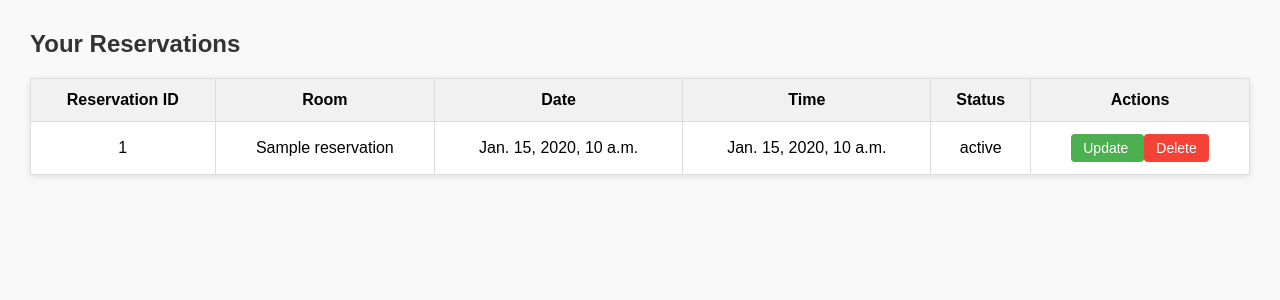
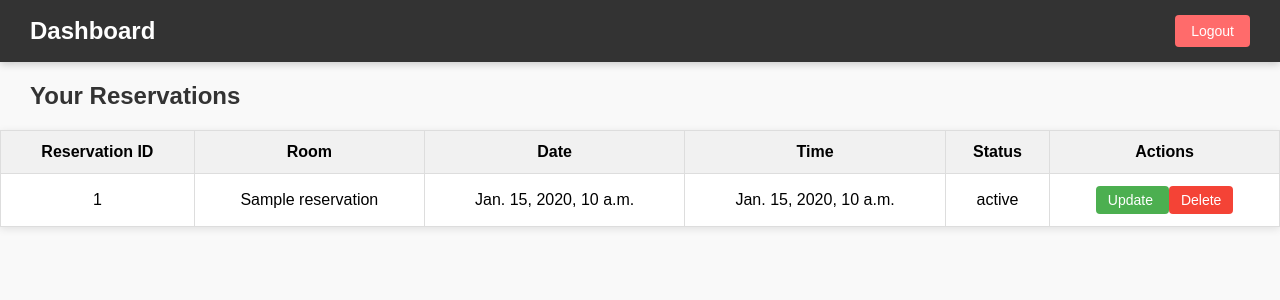
Before and after one commit to MorshedNabil/django-db-operations, a Django app: template django_db/templates/dashboard.html in a window 1280 px wide. Shown: the top 300 px of the page. Run offline with Django 5.2, Linux system fonts and the light colour scheme; the template is opened without the code that fills it: most values are stand-ins (such as "Sample title", 1, 10 or a date in 2020); data that the repository does not hold is empty.

Commit message:
Fix: Fix the logout button: Refator: Create reservation table

```diff
--- a/django_db/database.py
+++ b/django_db/database.py
@@ -17,7 +17,6 @@ class UserDB:
 
     @staticmethod
     def get_user_by_id(user_id):
-        # print(f"SELECT * FROM user WHERE user_id = '"+user_id+"'")
         with connection.cursor() as cursor:
             cursor.execute("SELECT * FROM user WHERE user_id = %s", [user_id])
             columns = [col[0] for col in cursor.description]  # Extract all column names
--- a/django_db/static/styles/dashboard.css
+++ b/django_db/static/styles/dashboard.css
@@ -1,12 +1,54 @@
 body {
     font-family: Arial, sans-serif;
-    margin: 30px;
+    margin: 0;
+    padding: 0;
     background-color: #f9f9f9;
+}
+
+/* Navbar styling */
+.navbar {
+    display: flex;
+    justify-content: space-between;
+    align-items: center;
+    background-color: #333;
+    color: white;
+    padding: 15px 30px;
+    box-shadow: 0 2px 8px rgba(0,0,0,0.2);
+}
+
+.navbar h1 {
+    margin: 0;
+    font-size: 24px;
+}
+
+.logout-btn {
+    background-color: #ff6b6b;
+    color: white;
+    padding: 8px 16px;
+    text-decoration: none;
+    border-radius: 4px;
+    font-size: 14px;
+    transition: background-color 0.3s;
+}
+
+.logout-btn:hover {
+    background-color: #ff5252;
+}
+
+/* Logout form styling */
+.navbar form {
+    margin: 0;
+}
+
+.navbar button {
+    border: none;
+    cursor: pointer;
 }
 
 h2 {
     margin-bottom: 20px;
     color: #333;
+    margin-left: 30px;
 }
 
 /* Table styling */
--- a/django_db/templates/dashboard.html
+++ b/django_db/templates/dashboard.html
@@ -9,6 +9,14 @@
     <link rel="stylesheet" href="{% static 'styles/dashboard.css' %}">
 </head>
 <body>
+
+<div class="navbar">
+    <h1>Dashboard</h1>
+    <form method="POST" style="margin: 0;">
+        {% csrf_token %}
+        <button type="submit" class="logout-btn">Logout</button>
+    </form>
+</div>
 
 <h2>Your Reservations</h2>
 
@@ -50,3 +58,32 @@
 
 </body>
 </html>
+
+<script>
+document.querySelector('.navbar form').addEventListener('submit', function(e) {
+    e.preventDefault();
+
+    fetch('/api/auth/logout/', {
+        method: 'POST',
+        headers: {
+            'X-CSRFToken': document.querySelector('[name=csrfmiddlewaretoken]').value
+        }
+    })
+    .then(async response => {
+        const data = await response.json();
+        if (!response.ok) {
+            throw new Error(data.message || 'Logout failed');
+        }
+        return data;
+    })
+    .then(data => {
+        alert(data.message);
+        // Redirect to login page after successful logout
+        window.location.href = '/api/login/';
+    })
+    .catch(error => {
+        alert('Error: ' + error.message);
+        console.error('Logout error:', error);
+    });
+});
+</script>
```
Also changed, not shown: django_db/models.py (+16 -1 lines), django_db/views.py (+17 -6 lines), myenv/pyvenv.cfg (+4 -4 lines), 10 other files.
